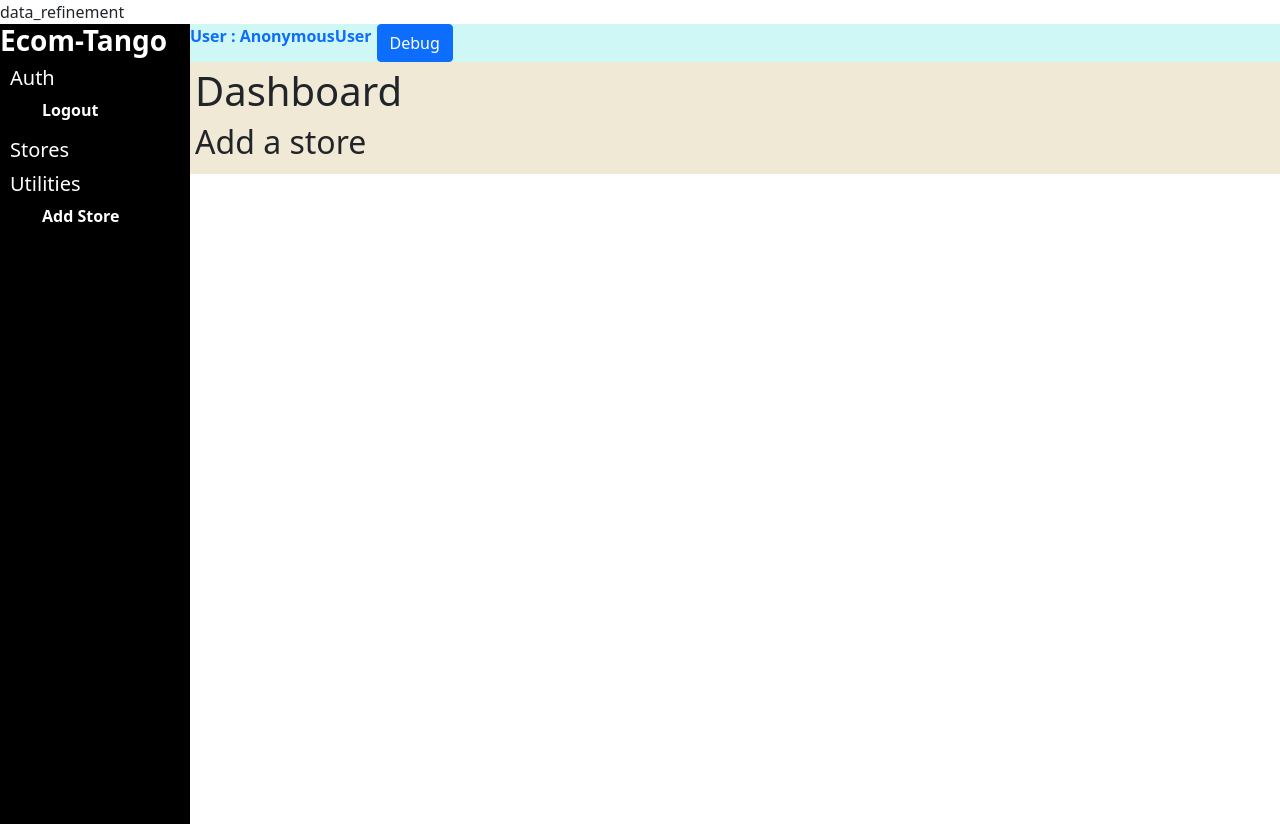
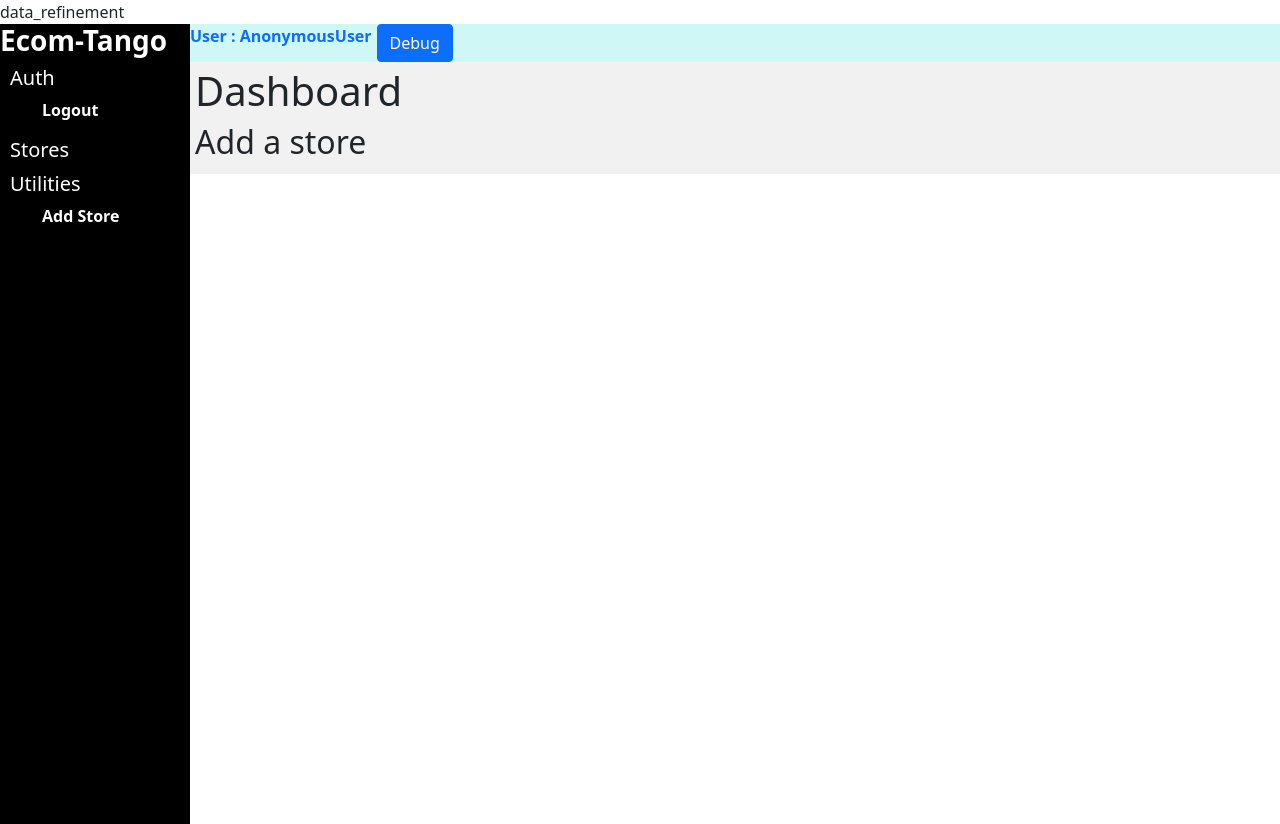
Before and after one commit to harilal766/Ecom-Tango, a Django app: template templates/dashboard.html in a window 1280 px wide. Run offline with Django 5.2, Linux system fonts and the light colour scheme; the template is opened without the code that fills it, so the values that code supplies are empty.

Commit message:
front end minimal theme : started

```diff
--- a/static/css/dashboard.css
+++ b/static/css/dashboard.css
@@ -1,8 +1,8 @@
 
 /* Theme configuration */
 :root {
-    --dash_bg: rgb(240, 233, 213);
-    --module_bg :rgb(203, 255, 242);
+    --dash_bg: rgb(241, 241, 241);
+    --module_bg : rgb(241, 241, 241);
 
     --small_gap : 5px;
 }
@@ -48,7 +48,7 @@ a {
 
 .dashboard-module{
     background-color: var(--module_bg);
-    border-radius: 5px;
+    border: 1px solid black; border-radius: 5px;
     max-width: 500px;
 }
 
@@ -71,10 +71,9 @@ select{
 }
 .checkboxes{
     flex-wrap: wrap;
+    border: 1px solid black; border-radius: 5px;
     font-family: Arial, Helvetica, sans-serif;
-    font-weight: bold;
     padding:var(--small_gap);
-    background-color: #D0F2D7;
 }
 
 .date-range{
--- a/static/js/data_refinement.js
+++ b/static/js/data_refinement.js
@@ -81,6 +81,7 @@ async function injectReportColumns(){
     }
 }
 
+
 reportType.addEventListener("change",async ()=>{
     injectReportColumns();
 });
```
